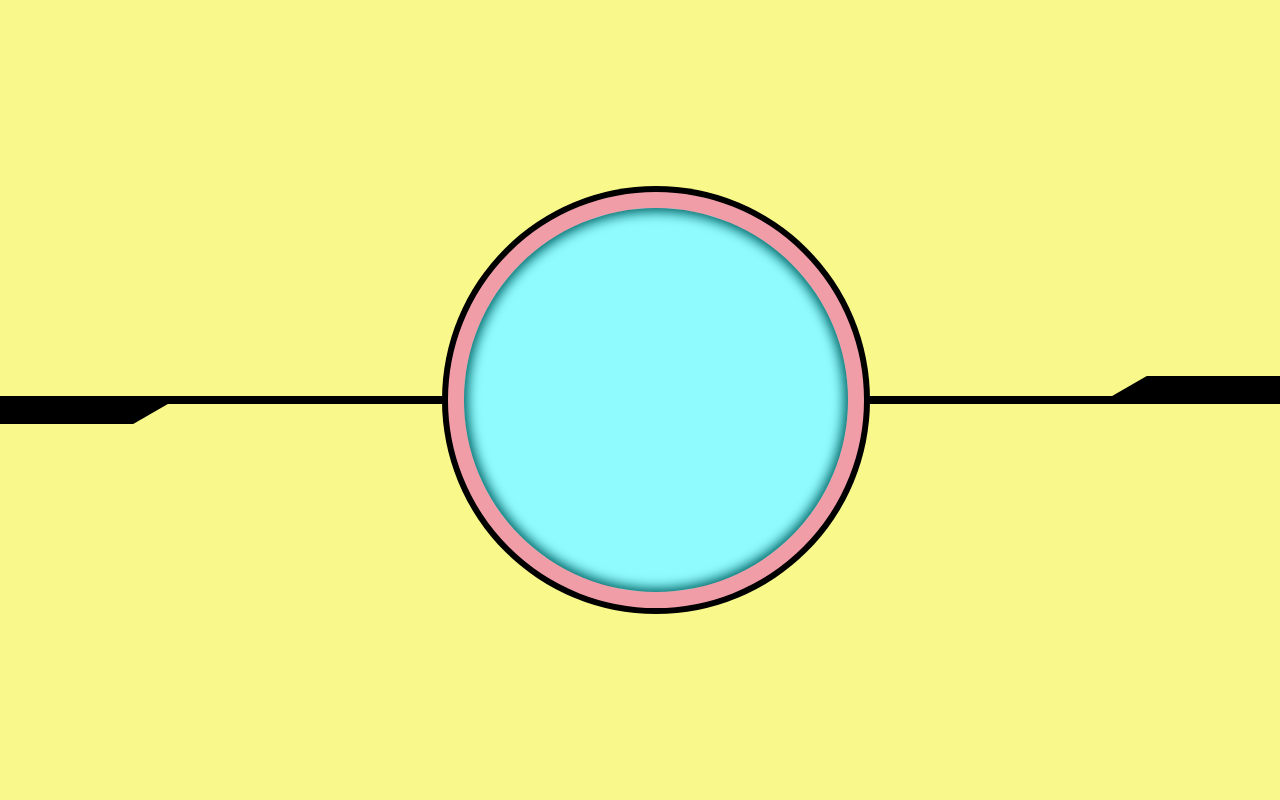
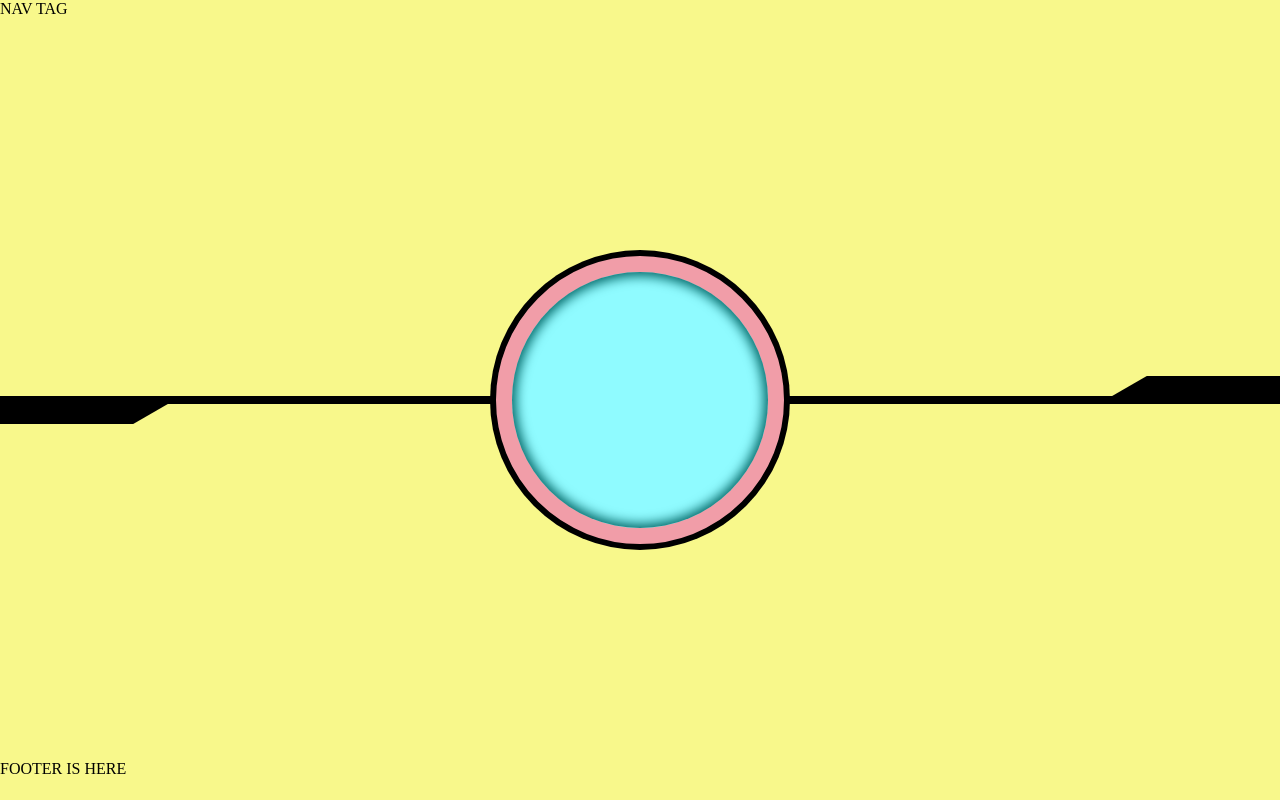
Before and after one commit to rocamocha/cyootlabs, a plain HTML site: page index.html in a window 1280 px wide. Drawn offline with nearby package versions, Linux system fonts and the light colour scheme.

Commit message:
0.0.4
-doors functioning
-footer added
-visual changes
-debug text visible

```diff
--- a/css/master.css
+++ b/css/master.css
@@ -2,8 +2,12 @@
   --nav-stripe-bar-width: 25%;
   --nav-stripe-bar-height: 16px;
   --nav-stripe-enter-margin: calc(var(--nav-stripe-bar-height) + 2vh);
+  --nav-full-height: calc(var(--nav-stripe-bar-height) + var(--nav-stripe-enter-margin));
   --nav-stripe-shadow-size: 40px;
   --landing-text-font-size: 4vw;
+
+  /* --- COLORS --- */
+  --color-yellow: #f8f88b;
 }
 /*----------------------------------------------------------------------------------------*/
 /* Hide scrollbar for Chrome, Safari and Opera */
@@ -21,21 +25,18 @@ html, body {
   height: 100%;
   width: 100%;
   margin: 0;
-  background-color: #f8f88b;
+  background-color: var(--color-yellow);
 }
 
 /* --- LANDING PAGE STUFF --- */
-.wrapper {
-  overflow-x: hidden;
-}
 .landing-content { /*the circle button that the user sees on the landing page*/
   position: fixed;
   top: 50%;
   left: 50%;
-  margin-top: -76px;
-  margin-left: -68px;
-  width: 128px;
-  height: 128px;
+  margin-top: calc(-11vmin - 8px);
+  margin-left: calc(-11vmin - 8px);
+  width: 22vmin;
+  height: 22vmin;
   font-size: 32px;
   border-radius: 50%;
   border: 8px solid #f19da8;
@@ -60,6 +61,7 @@ html, body {
   color: transparent;
   transition: top 3s, opacity 600ms;
   animation: landing-text-fadein 500ms linear 1s forwards;
+  touch-action: zoom;
 }
 #lt-left {
   position: fixed;
@@ -81,6 +83,7 @@ html, body {
   height: 8px;
   z-index: 9;
   animation: nav-stripe-glow 2s -1s infinite, nav-stripe-expand 600ms linear forwards;
+  touch-action: none;
 }
 .nav-stripe::before { /*this is the left side skewed strip on the black stripe*/
   position: absolute;
@@ -105,6 +108,23 @@ html, body {
 }
 
 /* --- MAIN CONTENT --- */
+nav {
+  touch-action: none;
+  position: fixed;
+  background-color: var(--color-yellow);
+  top: 0;
+  height: var(--nav-stripe-enter-margin);
+  width: 100%;
+  z-index: 1;
+}
+footer {
+  position: fixed;
+  bottom: 0;
+  height: 5vh;
+  width: 100%;
+  background-color: var(--color-yellow);
+  z-index: 9;
+}
 .content-wrapper {
   position: absolute;
   width: 100%;
@@ -112,6 +132,21 @@ html, body {
   top: 50%;
   background-color: black;
   z-index: 0;
+}
+.content-door {
+  position: absolute;
+  color: green;
+  width: 100%;
+  height: 50%;
+  bottom: 0;
+  background-color: var(--color-yellow);
+  z-index: 8;
+}
+main {
+  color: white;
+  margin: auto;
+  margin-top: 20%;
+  width: 80%;
 }
 
 /* --- ANIMATIONS --- */
@@ -151,6 +186,11 @@ html, body {
       height: 100%;
     }
 }
+@keyframes content-door-open {
+  100% {
+    height: 0;
+  }
+}
 
 /* for when the landing page button is clicked*/
 @keyframes landing-content-enter {
@@ -159,12 +199,13 @@ html, body {
     }
 }
 @keyframes nav-stripe-enter {
+
   0%{
     box-shadow: 0px 0px 0px var(--nav-stripe-shadow-size) #000;
   }
   100%{
     top: var(--nav-stripe-enter-margin);
-    box-shadow: 0px 0px 0px 0px #000;
+    box-shadow: 0px calc(var(--nav-stripe-shadow-size) / 2) 0px calc(var(--nav-stripe-shadow-size) / 2) #222;
   }
 }
 
@@ -174,14 +215,14 @@ html, body {
   :root {
     --nav-stripe-bar-width: 20%;
     --nav-stripe-bar-height: 24px;
-    --nav-stripe-shadow-size: 100px;
-    --landing-text-font-size: 56px;
+    --nav-stripe-shadow-size: 10vmin;
+    --landing-text-font-size: 3vw;
   }
   .landing-content {
-    width: 384px;
-    height: 384px;
-    margin-top: -208px;
-    margin-left: -192px;
+    width: 20vw;
+    height: 20vw;
+    margin-top: calc(-10vw - 16px);
+    margin-left: calc(-10vw - 16px);
     border-width: 16px;
     box-shadow: 0px 0px 0px 6px #000;
     transition: box-shadow 1s;
@@ -197,11 +238,11 @@ html, body {
     animation: unset;
   }
   #lt-left {
-    left: 1%;
-    top: 42%;
+    left: 15%;
+    top: calc(48% - var(--landing-text-font-size));
   }
   #lt-right {
-    right: 1%;
+    right: 17%;
     top: 51%;
   }
 
--- a/index.html
+++ b/index.html
@@ -9,6 +9,7 @@
 
     <!-- jQuery (Google CDN) and SCRIPT LINK -->
     <script src="https://ajax.googleapis.com/ajax/libs/jquery/3.5.1/jquery.min.js"></script>
+    <!-- <script src="http://code.jquery.com/mobile/1.4.5/jquery.mobile-1.4.5.min.js"></script> -->
     <script src="./scripts/main.js"></script>
 
     <!-- STYLESHEET LINK -->
@@ -20,7 +21,11 @@
 
   <body class="no-overflow">
     <div class="wrapper">
-      <div class="landing-content">
+      <nav>
+        <!-- NAVIGATION BAR -->
+        NAV TAG
+      </nav>
+      <div class="landing-content" id="landing-content">
         <div class="landing-shadow">
         </div>
         <div class="landing-text">
@@ -29,9 +34,16 @@
         </div>
       </div>
       <div class="nav-stripe">
+        <div class="nav-deco-left"></div>
+        <div class="nav-deco-right"></div>
       </div>
       <div class="content-wrapper">
+        <main>
+          Lorem ipsum dolor sit amet, consectetur adipiscing elit, sed do eiusmod tempor incididunt ut labore et dolore magna aliqua. Ut enim ad minim veniam, quis nostrud exercitation ullamco laboris nisi ut aliquip ex ea commodo consequat. Duis aute irure dolor in reprehenderit in voluptate velit esse cillum dolore eu fugiat nulla pariatur. Excepteur sint occaecat cupidatat non proident, sunt in culpa qui officia deserunt mollit anim id est laborum.
+        </main>
       </div>
+      <div class="content-door">a</div>
+      <footer>FOOTER IS HERE</footer>
     </div>
   </body>
 </html>
--- a/scripts/main.js
+++ b/scripts/main.js
@@ -1,10 +1,19 @@
+
+
 $(document).ready(function() {
+  //DISABLE TOUCH FUNCTIONALITY
+  //this is to prevent pinch zooming, to keep the visual frame undisturbed
+  document.addEventListener("touchstart", function(e){
+    e.preventDefault();
+  },{passive: false});
+
+  //RE-ENABLE TOUCH FUNCTIONALITY BY ELEMENT ID
+  document.getElementById("landing-content").addEventListener("touchstart", function(e){e.stopPropagation()}, false);
+
   $(".landing-content").click(function () {
     //move the landing-content
     $(".landing-content").css("animation", "landing-content-glow 2s infinite, landing-content-enter 3s forwards");
     $(".landing-content").css("box-shadow", "0px 0px 0px 6px #FFF");
-
-    //move the nav-stripe
     $(".nav-stripe").css("animation", "nav-stripe-glow 2s infinite, nav-stripe-enter 3s forwards");
 
     //move the landing-text
@@ -16,5 +25,6 @@ $(document).ready(function() {
 
     //reveal the content wrapper
     $(".content-wrapper").css("animation", "content-wrapper-reveal 3s forwards");
+    $(".content-door").css("animation", "content-door-open 3s forwards");
   });
 });
```
